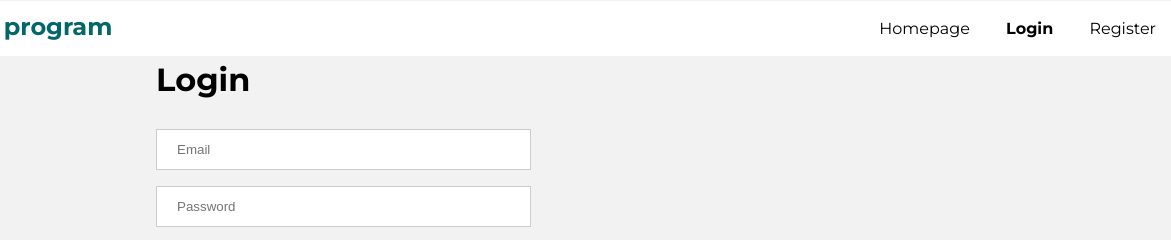
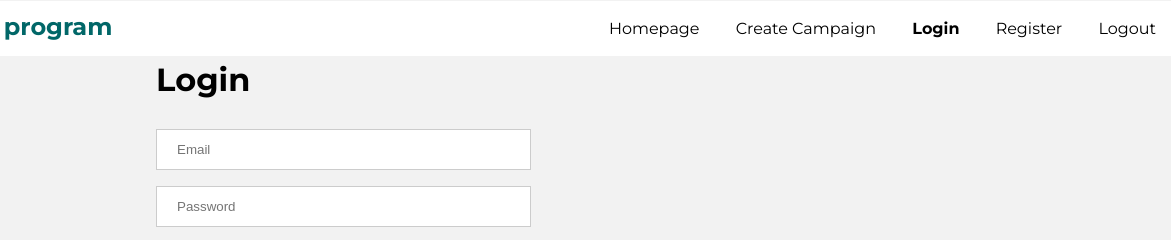
Before and after one commit to thetrantran/wil-website, a website: page frontend/login.html in a window 1280 px wide. Shown: the top 240 px of the page, 109-1280 px from the left. Drawn offline with Linux system fonts and the light colour scheme.

Commit message:
Update login.html

```diff
--- a/frontend/login.html
+++ b/frontend/login.html
@@ -15,8 +15,10 @@
 
             </div>
                 <li><a href="index.html">Homepage</a></li>
+                <li><a href="create_campaign.html">Create Campaign</a></li>
                 <li><a href="login.html" class="active">Login</a></li>
                 <li><a href="register.html">Register</a></li>
+                <li><a href="logout">Logout</a></li>
         </ul>
 
     </header>
```
